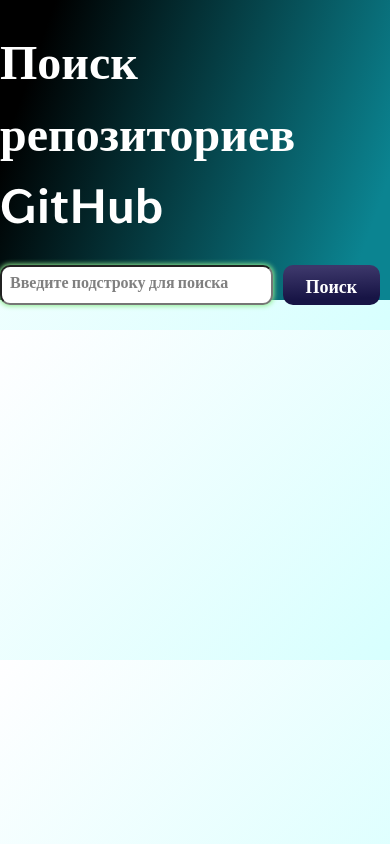
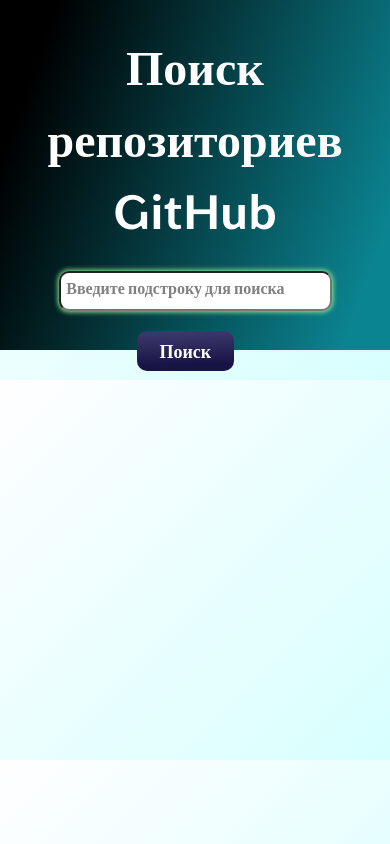
Before and after one commit to antonDedyaev/github-search-tool, a website: page src/index.html in a window 390 px wide. Drawn offline with nearby package versions, Linux system fonts and the light colour scheme; files that its build step writes are made by us from their sources; files whose address does not match are found by name.

Commit message:
add media queries

```diff
--- a/src/scss/general.scss
+++ b/src/scss/general.scss
@@ -27,3 +27,11 @@
 h1 {
     margin-bottom: 25px;
 }
+
+@media (max-width: 649px) {
+    h1 {
+        margin-top: 0;
+
+        text-align: center;
+    }
+}
--- a/src/scss/results-section.scss
+++ b/src/scss/results-section.scss
@@ -50,7 +50,23 @@
 
         a {
             text-decoration: none;
+            word-break: break-all;
         }
 
     }
 }
+
+@media (max-width: 849px) {
+    .results {
+        &-container {
+            margin-right: 0;
+            margin-left: 0;
+        }
+    }
+}
+
+@media (max-width: 649px) {
+    .results {
+        margin-top: 350px;
+    }
+}
--- a/src/scss/search-section.scss
+++ b/src/scss/search-section.scss
@@ -98,3 +98,24 @@
     border: 2px solid red;
     box-shadow: 0 0 5px 3px red !important;
 }
+
+@media (max-width: 649px) {
+    .search {
+        height: 350px;
+
+        &-form {
+            input {
+                left: 15%;
+            }
+
+            button {
+                top: 60px;
+                left: 35%;
+            }
+
+            span {
+                left: 17%;
+            }
+        }
+    }
+}
```
Also changed, not shown: README.md, build/css/style.min.css, build/index.html.
